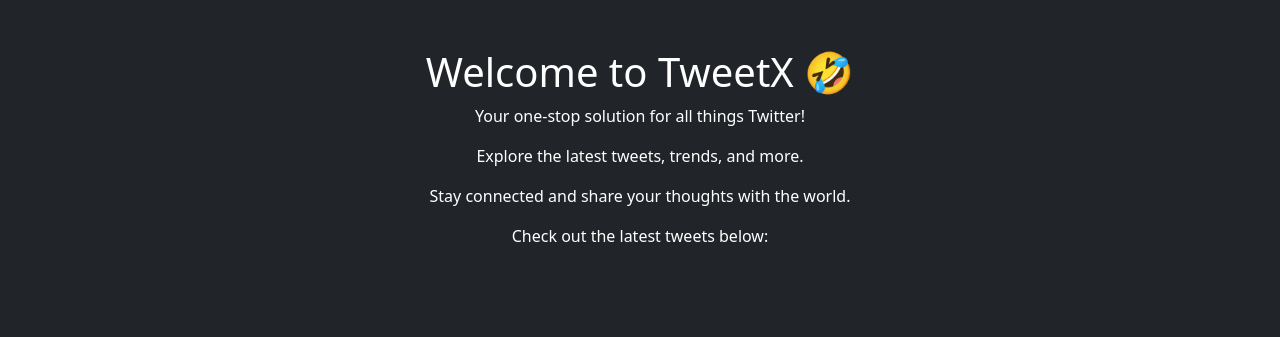
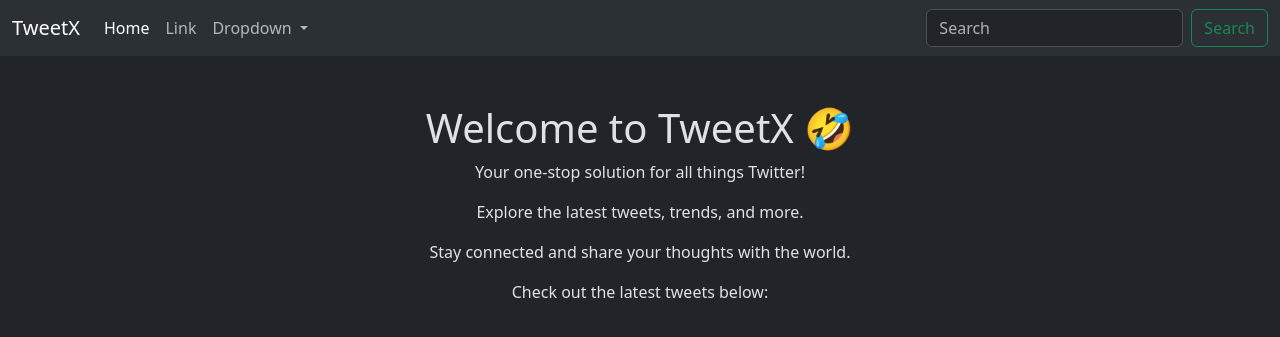
Before and after one commit to StarDust130/tweetX, a Django app: page /tweet/ in a window 1280 px wide. Shown: the top 337 px of the page. Run offline with Django 5.2, Linux system fonts and the light colour scheme.

Commit message:
Refactor layout template to include a responsive navbar and apply dark theme

```diff
--- a/templates/layout.html
+++ b/templates/layout.html
@@ -1,6 +1,6 @@
 {% load static %}
 <!DOCTYPE html>
-<html lang="en">
+<html lang="en" data-bs-theme="dark">
 <head>
     <meta charset="UTF-8">
     <meta name="viewport" content="width=device-width, initial-scale=1.0">
@@ -11,8 +11,41 @@
         {% endblock  %}
     </title>
 </head>
-<body class=" bg-dark text-white text-center mt-5">
-    <div class="container">
+<body>
+    <nav class="navbar navbar-expand-lg bg-body-tertiary">
+        <div class="container-fluid">
+          <a class="navbar-brand" href="#">TweetX</a>
+          <button class="navbar-toggler" type="button" data-bs-toggle="collapse" data-bs-target="#navbarSupportedContent" aria-controls="navbarSupportedContent" aria-expanded="false" aria-label="Toggle navigation">
+            <span class="navbar-toggler-icon"></span>
+          </button>
+          <div class="collapse navbar-collapse" id="navbarSupportedContent">
+            <ul class="navbar-nav me-auto mb-2 mb-lg-0">
+              <li class="nav-item">
+                <a class="nav-link active" aria-current="page" href="#">Home</a>
+              </li>
+              <li class="nav-item">
+                <a class="nav-link" href="#">Link</a>
+              </li>
+              <li class="nav-item dropdown">
+                <a class="nav-link dropdown-toggle" href="#" role="button" data-bs-toggle="dropdown" aria-expanded="false">
+                  Dropdown
+                </a>
+                <ul class="dropdown-menu">
+                  <li><a class="dropdown-item" href="#">Action</a></li>
+                  <li><a class="dropdown-item" href="#">Another action</a></li>
+                  <li><hr class="dropdown-divider"></li>
+                  <li><a class="dropdown-item" href="#">Something else here</a></li>
+                </ul>
+              </li>
+            </ul>
+            <form class="d-flex" role="search">
+              <input class="form-control me-2" type="search" placeholder="Search" aria-label="Search"/>
+              <button class="btn btn-outline-success" type="submit">Search</button>
+            </form>
+          </div>
+        </div>
+      </nav>
+    <div class="container text-center mt-5">
         {% block content %}
     <h1>Welcome to TweetX ✋</h1>
     <p>Your one-stop solution for all things Twitter!</p>
```
